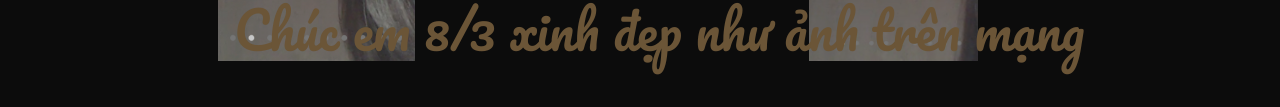
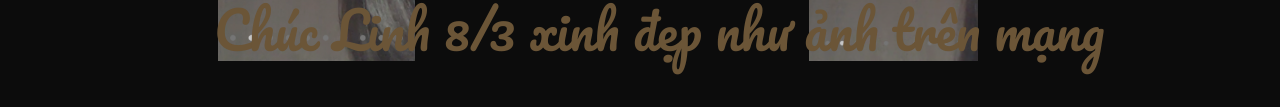
Before and after one commit to Thuong14/linh, a plain HTML site: page index.html in a window 1280 px wide. Shown: the part 444-551 px from the top of the page. Drawn offline with Linux system fonts and the light colour scheme; a web font is replaced by a local one.

Commit message:
Update index.html

```diff
--- a/index.html
+++ b/index.html
@@ -39,7 +39,7 @@ supportsCssVars() || alert("Please view this demo in a modern browser that suppo
 					<span>Love</span>
 				</h2>
 				<h2 class="content__title no-select">
-					<span class="content__title-sub">Chúc em 8/3 xinh đẹp như ảnh trên mạng</span>
+					<span class="content__title-sub">Chúc Linh 8/3 xinh đẹp như ảnh trên mạng</span>
 				</h2>
 			</div>
 		</main>
```
